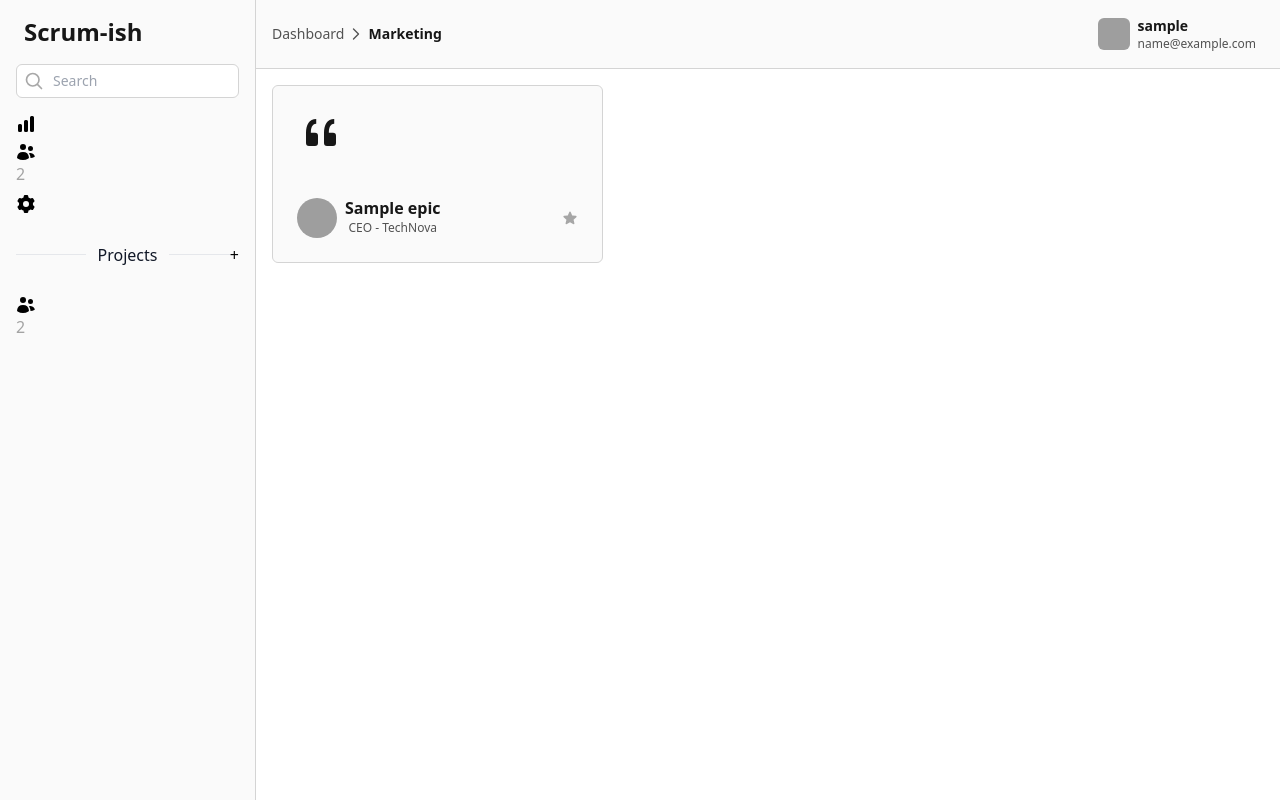
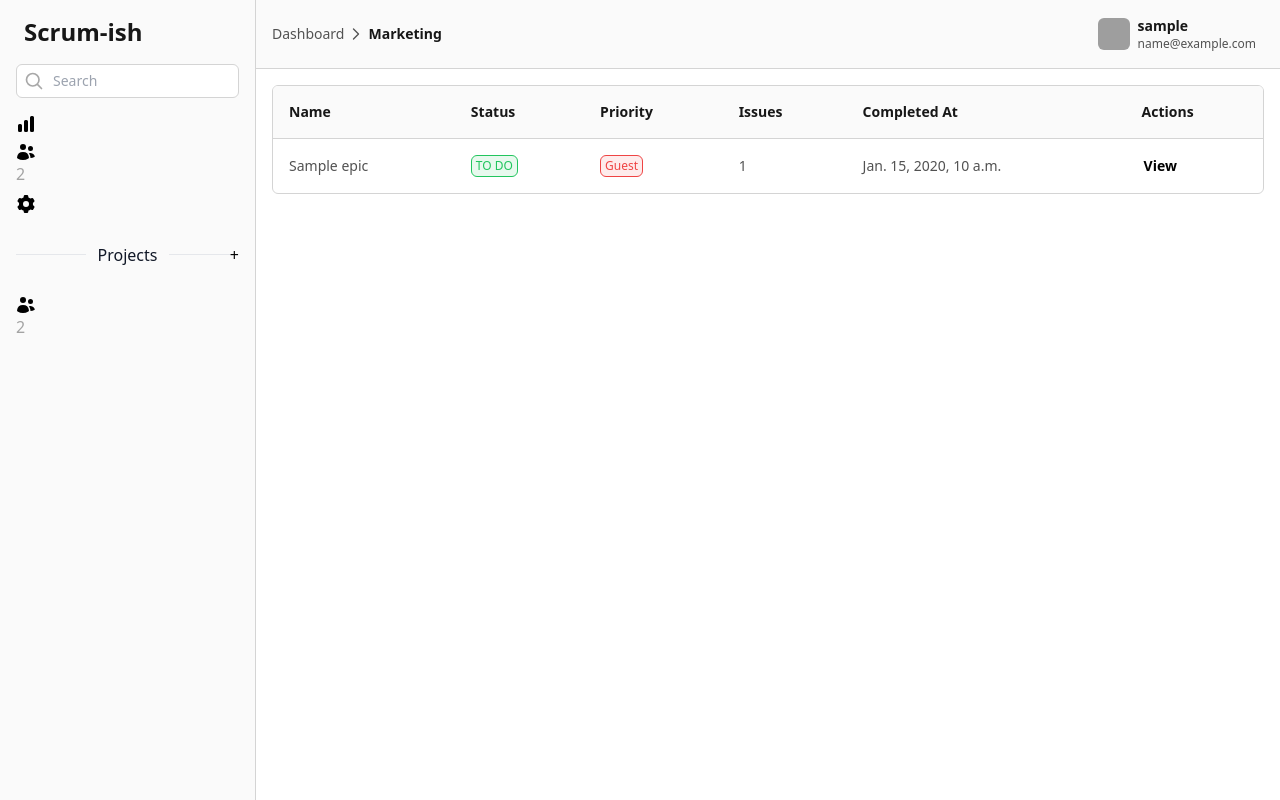
Before and after one commit to SakariaNdadi/project_management, a Django app: page /projects/epics/1/ in a window 1280 px wide. Run offline with Django 5.2, Linux system fonts and the light colour scheme; a user stored in the database is signed in; tables that the repository leaves empty hold one stand-in row (values such as "Sample post"); some libraries are stand-ins or nearby versions; grey boxes are pictures that could not be loaded.

Commit message:
code: removed is_active from epic model.py and admin.py. Added project_epic_detail to views.py urls.py and created template

```diff
--- a/apps/project/models.py
+++ b/apps/project/models.py
@@ -354,15 +354,18 @@ class Epic(TimeStampAndOwnerAbstract, DurationAbstract):
         related_name="epics",
         help_text="Issues linked to this epic",
     )
-    is_active = models.BooleanField(
-        default=True, help_text="Whether the epic is still active or archived"
-    )
     is_blocked = models.BooleanField(
         default=False, help_text="Whether the epic is currently blocked"
     )
 
     def __str__(self) -> str:
         return self.title
+
+    def get_absolute_url(self):
+        return reverse(
+            "project_epics_detail",
+            kwargs={"project_id": self.project.pk, "epic_id": self.pk},
+        )
 
     def save(self, *args, **kwargs) -> None:
         if self.start_date and self.end_date:
--- a/apps/project/urls.py
+++ b/apps/project/urls.py
@@ -19,11 +19,16 @@ urlpatterns: list = [
         name="project_epics_list",
     ),
     path(
+        "epics/<int:project_id>/detail/<int:epic_id>/",
+        views.project_epics_detail,
+        name="project_epics_detail",
+    ),
+    path(
         "issues/<int:project_id>/",
         views.project_issues_list,
         name="project_issues_list",
     ),
-    # emails
+    # project invitation
     path(
         "projects/<int:project_id>/invite/", views.invite_member, name="invite_member"
     ),
--- a/apps/project/views.py
+++ b/apps/project/views.py
@@ -278,6 +278,16 @@ def project_epics_list(request, project_id) -> HttpResponse:
     return render(request, "project/epic_list.html", context)
 
 
+def project_epics_detail(request, project_id, epic_id) -> HttpResponse:
+    user = request.user
+    project = get_object_or_404(
+        Project, Q(pk=project_id) & (Q(lead=user) | Q(members=user))
+    )
+    epic = get_object_or_404(Epic, Q(project=project_id) & Q(pk=epic_id))
+    context = {"epic": epic}
+    return render(request, "project/epic_detail.html", context)
+
+
 def project_issues_list(request, project_id) -> HttpResponse:
     user = request.user
     project = get_object_or_404(
--- a/templates/project/epic_list.html
+++ b/templates/project/epic_list.html
@@ -5,54 +5,53 @@
 {% block extra_js %}{% endblock extra_js %}
 {% block content %}
 
-<div class="grid grid-cols-3">
-    {% for epic in epics %}
+<div class="overflow-hidden w-full overflow-x-auto rounded-md border border-neutral-300 dark:border-neutral-700">
+    <table class="w-full text-left text-sm text-neutral-600 dark:text-neutral-300">
+        <thead
+            class="border-b border-neutral-300 bg-neutral-50 text-sm text-neutral-900 dark:border-neutral-700 dark:bg-neutral-900 dark:text-white">
+            {% if epics %}
+            <tr>
+                <th scope="col" class="p-4">Name</th>
+                <th scope="col" class="p-4">Status</th>
+                <th scope="col" class="p-4">Priority</th>
+                <th scope="col" class="p-4">Issues</th>
+                <th scope="col" class="p-4">Completed At</th>
+                {% for epic in epics %}
+                {% if user == epic.created_by %}
+                <th scope="col" class="p-4">Actions</th>
+                {% endif %}
+                {% endfor %}
+            </tr>
+            {% else %}
+            <tr>
+                <th scope="col" class="p-4">No Epics</th>
+            </tr>
+            {% endif %}
+        </thead>
+        <tbody class="divide-y divide-neutral-300 dark:divide-neutral-700">
+            {% for epic in epics %}
+            <tr>
+                <td class="p-4">{{ epic }}</td>
+                <td class="p-4"><span
+                        class="inline-flex overflow-hidden rounded-md border px-1 py-0.5 text-xs font-medium {% if epic.status == 'TO_DO' %} border-green-500 text-green-500 bg-green-500/10 {% elif epic.status == 'IN_PROGRESS' %} border-blue-500 text-blue-500 bg-blue-500/10 {% elif epic.status == 'IN_REVIEW' %} border-orange-500 text-orange-500 bg-orange-500/10 {% elif epic.status == 'COMPLETED' %} border-red-500 text-red-500 bg-red-500/10 {% else %} border-neutral-500 text-neutral-500 bg-neutral-500/10 {% endif %}">{% if epic.status == 'TO_DO' %}TO
+                        DO {% elif epic.status == 'IN_PROGRESS' %} IN PROGRESS
+                        {% elif epic.status == 'IN_REVIEW' %} IN REVIEW
+                        {% elif epic.status == 'COMPLETED' %}
+                        COMPLETED {% else %} BLOCKED {% endif %}</span>
+                </td>
+                <td class="p-4"><span
+                        class="inline-flex overflow-hidden rounded-md border px-1 py-0.5 text-xs font-medium {% if member.priority == 'member' %} border-green-500 text-green-500 bg-green-500/10 {% elif member.priority == 'reviewer' %} border-blue-500 text-blue-500 bg-blue-500/10 {% else %} border-red-500 text-red-500 bg-red-500/10 {% endif %}">{% if member.priority == 'member' %}Member{% elif member.priority == 'reviewer' %}Reviewer{% else %}Guest{% endif %}</span>
+                </td>
+                <td class="p-4">{{ epic.issues.all|length }}</td>
+                <td class="p-4">{{ epic.completed_at }}</td>
 
-    <button>
-        <div
-            class="group rounded-md flex max-w-md flex-col border border-neutral-300 bg-neutral-50 p-6 text-neutral-600 dark:border-neutral-700 dark:bg-neutral-900 dark:text-neutral-300">
-            <svg xmlns="http://www.w3.org/2000/svg" viewBox="0 0 16 16" fill="currentColor"
-                class="size-12 text-neutral-900 dark:text-white group-hover:scale-105 transition duration-500 ease-out"
-                aria-hidden="true">
-                <path
-                    d="M12 12a1 1 0 0 0 1-1V8.558a1 1 0 0 0-1-1h-1.388q0-.527.062-1.054.093-.558.31-.992t.559-.683q.34-.279.868-.279V3q-.868 0-1.52.372a3.3 3.3 0 0 0-1.085.992 4.9 4.9 0 0 0-.62 1.458A7.7 7.7 0 0 0 9 7.558V11a1 1 0 0 0 1 1zm-6 0a1 1 0 0 0 1-1V8.558a1 1 0 0 0-1-1H4.612q0-.527.062-1.054.094-.558.31-.992.217-.434.559-.683.34-.279.868-.279V3q-.868 0-1.52.372a3.3 3.3 0 0 0-1.085.992 4.9 4.9 0 0 0-.62 1.458A7.7 7.7 0 0 0 3 7.558V11a1 1 0 0 0 1 1z" />
-            </svg>
-            <p class="mt-2 text-pretty text-sm">
-                {{ epic.goal }}
-            </p>
-            <!-- avatar & rating -->
-            <div class="flex flex-col-reverse md:flex-row md:items-center mt-8 justify-between gap-6">
-                <!-- avatar & title -->
-                <div class="flex items-center gap-2">
-                    <img src="https://penguinui.s3.amazonaws.com/component-assets/avatar-1.webp"
-                        class="size-10 rounded-full object-cover" alt="avatar" />
-                    <div class="flex flex-col gap-1">
-                        <h3 class="font-bold leading-4 text-neutral-900 dark:text-white">{{ epic }}</h3>
-                        <span class="text-xs">CEO - TechNova</span>
-                    </div>
-                </div>
-                <!-- Rating -->
-                <div class="flex items-center gap-1">
-                    {% if epic.priority == 'LOW' %}
-                    <svg xmlns="http://www.w3.org/2000/svg" viewBox="0 0 24 24" fill="currentColor"
-                        class="size-4 text-amber-500" aria-hidden="true">
-                        <path fill-rule="evenodd"
-                            d="M10.788 3.21c.448-1.077 1.976-1.077 2.424 0l2.082 5.007 5.404.433c1.164.093 1.636 1.545.749 2.305l-4.117 3.527 1.257 5.273c.271 1.136-.964 2.033-1.96 1.425L12 18.354 7.373 21.18c-.996.608-2.231-.29-1.96-1.425l1.257-5.273-4.117-3.527c-.887-.76-.415-2.212.749-2.305l5.404-.433 2.082-5.006z"
-                            clip-rule="evenodd" />
-                    </svg>
-                    {% endif %}
-                    <svg xmlns="http://www.w3.org/2000/svg" viewBox="0 0 24 24" fill="currentColor"
-                        class="size-4 text-neutral-600/50 dark:text-neutral-300/50" aria-hidden="true">
-                        <path fill-rule="evenodd"
-                            d="M10.788 3.21c.448-1.077 1.976-1.077 2.424 0l2.082 5.007 5.404.433c1.164.093 1.636 1.545.749 2.305l-4.117 3.527 1.257 5.273c.271 1.136-.964 2.033-1.96 1.425L12 18.354 7.373 21.18c-.996.608-2.231-.29-1.96-1.425l1.257-5.273-4.117-3.527c-.887-.76-.415-2.212.749-2.305l5.404-.433 2.082-5.006z"
-                            clip-rule="evenodd" />
-                    </svg>
-                </div>
-            </div>
-        </div>
-    </button>
-
-    {% endfor %}
+                <td class="p-4"><a href="{{ epic.get_absolute_url }}"
+                        class="cursor-pointer whitespace-nowrap rounded-md bg-transparent p-0.5 font-semibold text-black outline-black hover:opacity-75 focus-visible:outline focus-visible:outline-2 focus-visible:outline-offset-2 active:opacity-100 active:outline-offset-0 dark:text-white dark:outline-white">View</a>
+                </td>
+            </tr>
+            {% endfor %}
+        </tbody>
+    </table>
 </div>
 {% endblock content %}
 {% block extra_scripts %}{% endblock extra_scripts %}
```
Also changed, not shown: apps/project/admin.py (+5 -2 lines), templates/project/epic_detail.html (added, +13 -0 lines).
